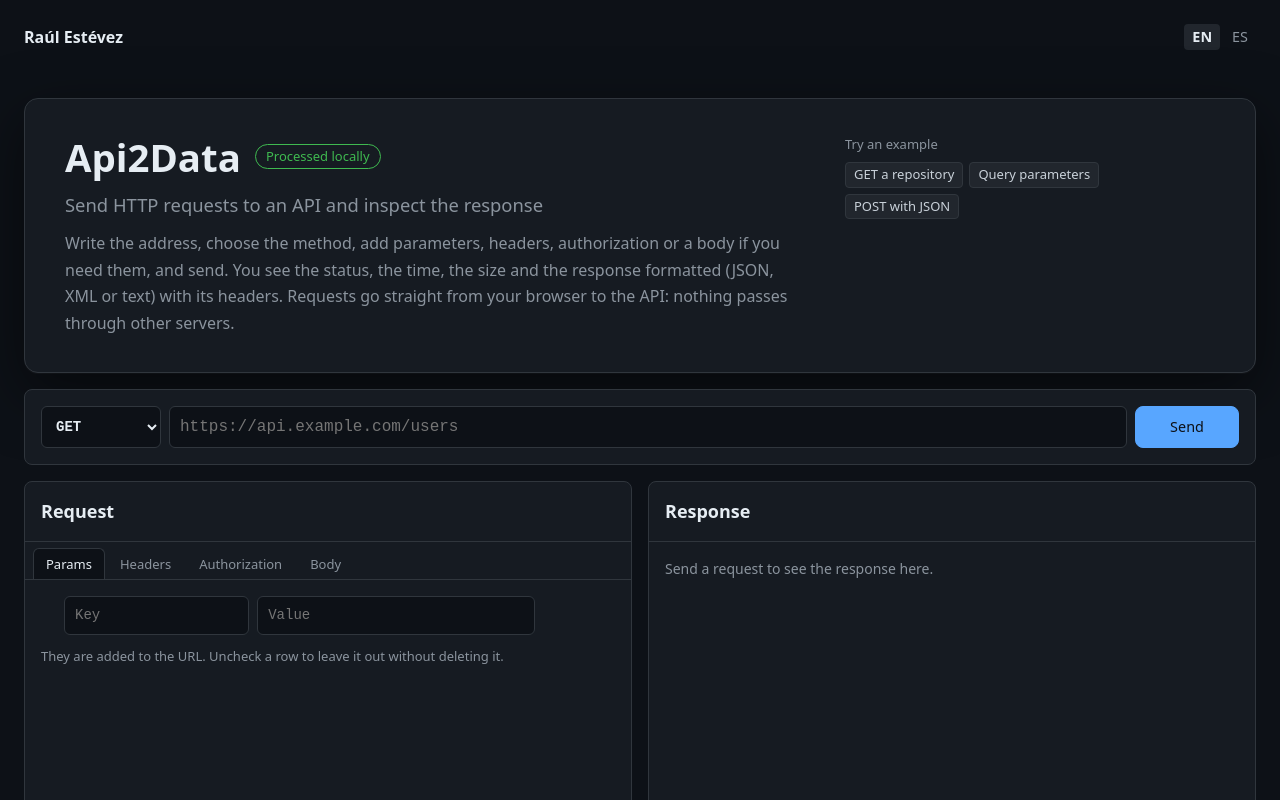
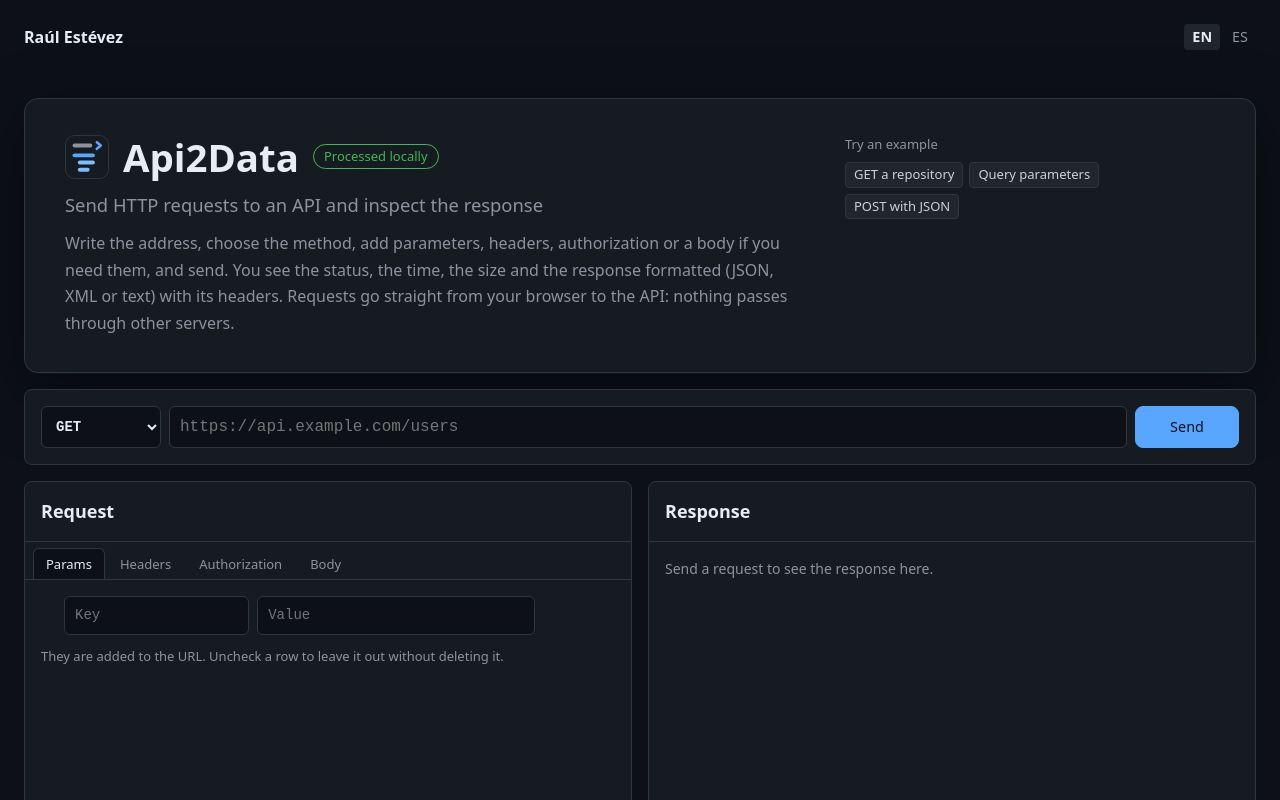
Before and after one commit to RaulEstevezA/Api2Data, a React (Vite) app in the folder web/: page / in a window 1280 px wide. Shown: the top 800 px of the page. Built offline with nearby package versions, Linux system fonts and the light colour scheme.

Commit message:
feat: show the tool's icon next to its name

```diff
--- a/web/src/components/IntroPanel.css
+++ b/web/src/components/IntroPanel.css
@@ -22,6 +22,22 @@
 .intro h1 {
   font-size: var(--font-h1);
   line-height: var(--leading-tight);
+}
+
+/* The tool's icon next to its name, as tall as the title line. Its tile has the window's color, so the border
+   draws its edge, with the icon's own radius (7 of 32) */
+.intro__name {
+  display: flex;
+  align-items: center;
+  gap: 14px;
+}
+
+.intro__icon {
+  flex: none;
+  width: 2.75rem;
+  height: 2.75rem;
+  border: var(--border-line);
+  border-radius: 22%;
 }
 
 .intro__badge {
@@ -79,4 +95,9 @@
   .intro h1 {
     font-size: var(--font-h1-md);
   }
+
+  .intro__icon {
+    width: 2rem;
+    height: 2rem;
+  }
 }
--- a/web/src/components/IntroPanel.tsx
+++ b/web/src/components/IntroPanel.tsx
@@ -10,7 +10,10 @@ export function IntroPanel({ onExample }: { onExample: (id: ExampleId) => void }
     <section className="intro window" aria-labelledby="intro-title">
       <div className="intro__text">
         <div className="intro__title">
-          <h1 id="intro-title">Api2Data</h1>
+          <h1 id="intro-title" className="intro__name">
+            <img className="intro__icon" src={`${import.meta.env.BASE_URL}favicon.svg`} width="32" height="32" alt="" />
+            Api2Data
+          </h1>
           <span className="intro__badge">{t.privacyShort}</span>
         </div>
         <p className="intro__subtitle">{t.tagline}</p>
```
